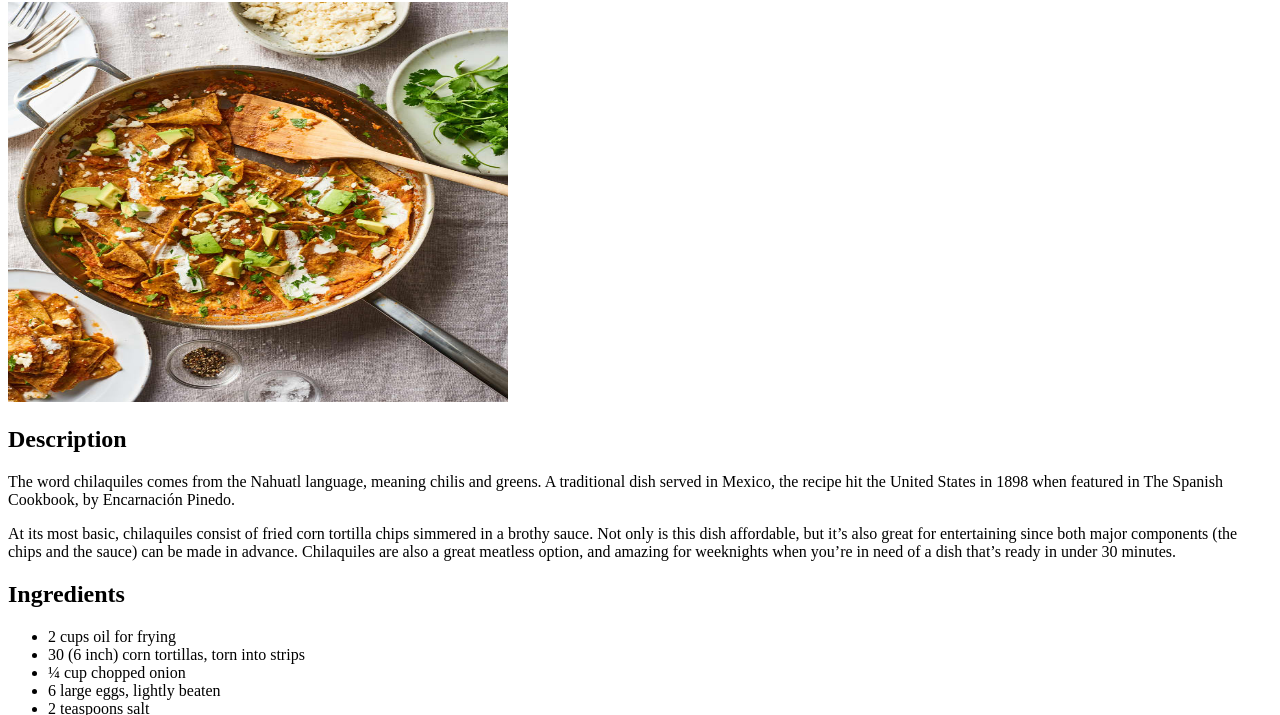
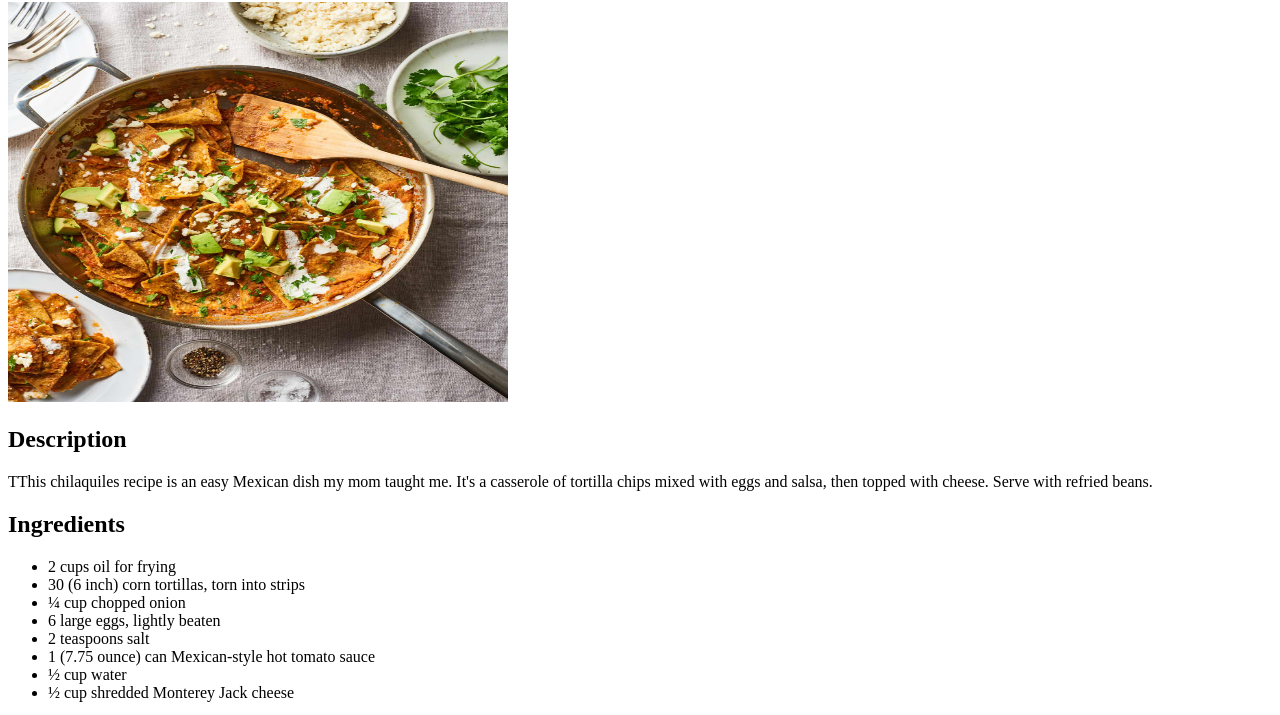
Before and after one commit to kvale17/odin-recipes, a plain HTML site: page recipes/chilaquiles.html in a window 1280 px wide. Shown: the part 78-793 px from the top of the page. Drawn offline with Linux system fonts and the light colour scheme.

Commit message:
Use simple description for chilaquiles recipe

```diff
--- a/recipes/chilaquiles.html
+++ b/recipes/chilaquiles.html
@@ -10,14 +10,8 @@
     <h1>Chilaquiles</h1>
     <img src="../img/chilaquiles.jpeg" alt="Chilaquiles" width="500" height="400">
     <h2>Description</h2>
-    <p>The word chilaquiles comes from the Nahuatl language, meaning chilis and greens. A traditional dish served in
-        Mexico, the recipe hit the United States in 1898 when featured in The Spanish Cookbook, by Encarnación Pinedo.
-    </p>
-
-    <p>At its most basic, chilaquiles consist of fried corn tortilla chips simmered in a brothy sauce. Not only is this
-        dish affordable, but it’s also great for entertaining since both major components (the chips and the sauce) can
-        be made in advance. Chilaquiles are also a great meatless option, and amazing for weeknights when you’re in need
-        of a dish that’s ready in under 30 minutes.</p>
+    <p>TThis chilaquiles recipe is an easy Mexican dish my mom taught me. It's a casserole of tortilla chips mixed with
+        eggs and salsa, then topped with cheese. Serve with refried beans.</p>
 
     <h2>Ingredients</h2>
     <ul>
```
